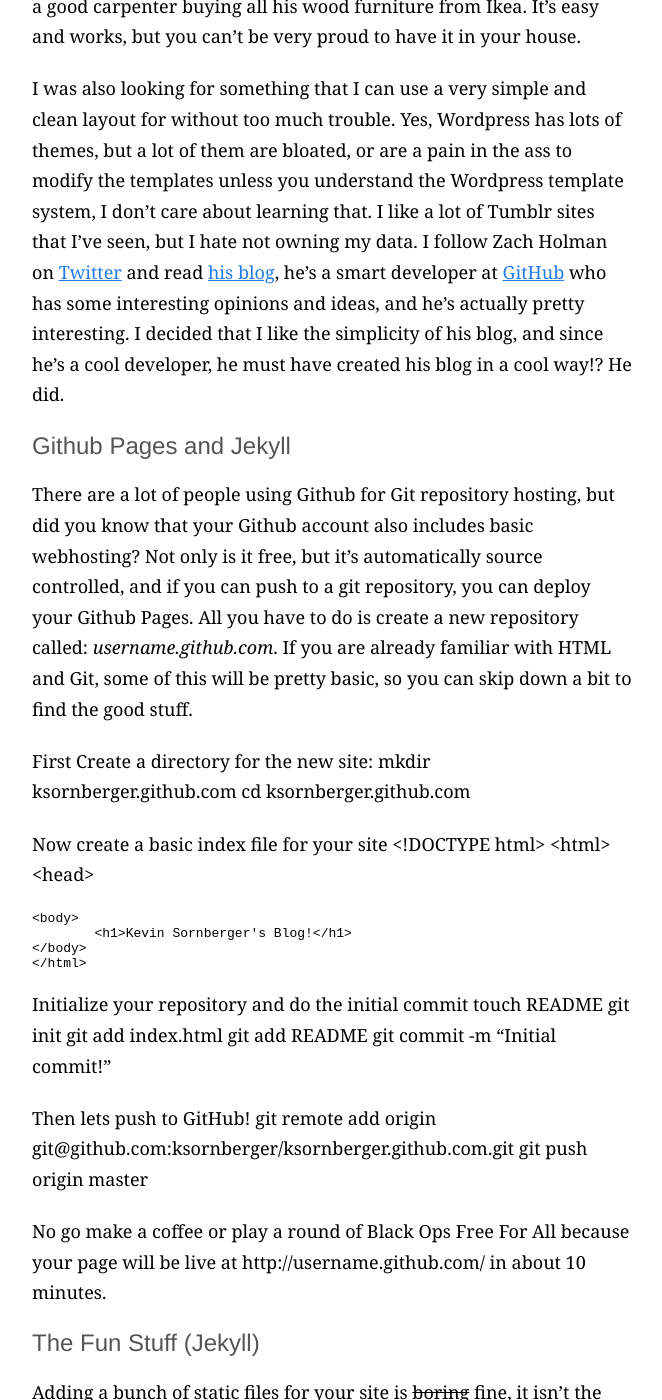
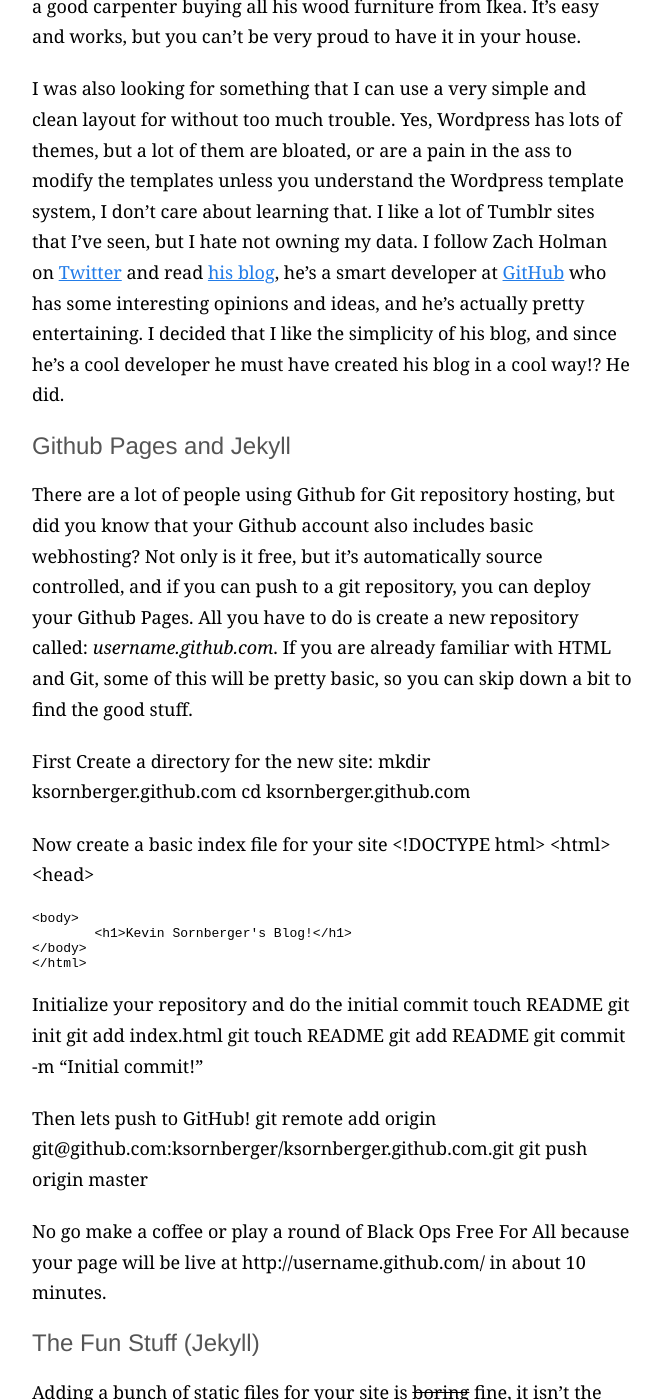
Before and after one commit to ksornberger/ksornberger.github.com, a Jekyll site: the page built from _posts/2011-03-01-blogging-with-jekyll-and-github.markdown, in a window 1280 px wide and 1400 px high, scrolled down 328 px. Shown: the whole window, without its empty margins (78-740 px from the left). Built offline with Jekyll 4.4.1, drawn with Linux system fonts in a browser that asks for light colours; Markdown is read by kramdown in place of the engine named in the settings.

Commit message:
Minor edits to post

```diff
--- a/_posts/2011-03-01-blogging-with-jekyll-and-github.markdown
+++ b/_posts/2011-03-01-blogging-with-jekyll-and-github.markdown
@@ -5,7 +5,7 @@ title: Blogging With Jekyll and Github
 
 I am a developer, therefore I should have a blog. Right? I've been planning on setting one up for a while, but I didn't want to use Wordpress and was having trouble trying to figure out another solution without having to write one from scratch. Don't get me wrong, Wordpress does work well for blogs, but as a developer it just felt dirty to use that for my personal site where I should be showing off my mad skillz. Wordpress site != Mad Skillz. I figure it's kind of like a good carpenter buying all his wood furniture from Ikea. It's easy and works, but you can't be very proud to have it in your house.
 
-I was also looking for something that I can use a very simple and clean layout for without too much trouble. Yes, Wordpress has lots of themes, but a lot of them are bloated, or are a pain in the ass to modify the templates unless you understand the Wordpress template system, I don't care about learning that. I like a lot of Tumblr sites that I've seen, but I hate not owning my data. I follow Zach Holman on [Twitter](http://www.twitter.com/holman) and read [his blog](http://www.zachholman.com), he's a smart developer at [GitHub](http://www.github.com) who has some interesting opinions and ideas, and he's actually pretty interesting. I decided that I like the simplicity of his blog, and since he's a cool developer, he must have created his blog in a cool way!? He did.
+I was also looking for something that I can use a very simple and clean layout for without too much trouble. Yes, Wordpress has lots of themes, but a lot of them are bloated, or are a pain in the ass to modify the templates unless you understand the Wordpress template system, I don't care about learning that. I like a lot of Tumblr sites that I've seen, but I hate not owning my data. I follow Zach Holman on [Twitter](http://www.twitter.com/holman) and read [his blog](http://www.zachholman.com), he's a smart developer at [GitHub](http://www.github.com) who has some interesting opinions and ideas, and he's actually pretty entertaining. I decided that I like the simplicity of his blog, and since he's a cool developer he must have created his blog in a cool way!? He did.
 
 ## Github Pages and Jekyll
 
@@ -31,6 +31,7 @@ Initialize your repository and do the initial commit
 	touch README
 	git init
 	git add index.html
+	git touch README
 	git add README
 	git commit -m "Initial commit!"
 
```
